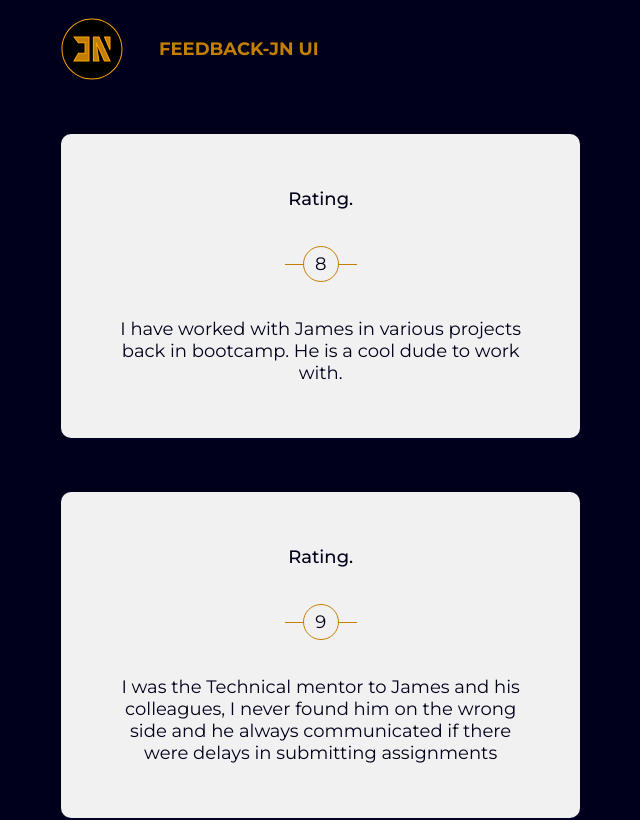
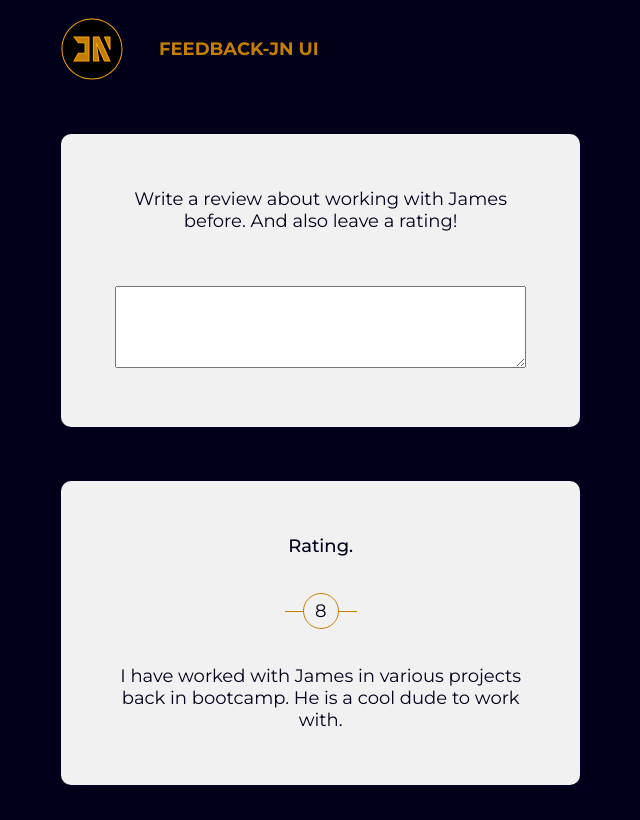
Before and after one commit to devjamesnjoroge/react-portfolio, a React (Create React App) app: page / in a window 1280 px wide. Shown: the top 820 px of the page, without its empty margins (2-642 px from the left). Built offline with nearby package versions, Linux system fonts and the light colour scheme.

Commit message:
ft: create feedback form component

```diff
--- a/src/App.js
+++ b/src/App.js
@@ -1,3 +1,4 @@
+import FeedbackForm from "./Components/FeedbackForm"
 import FeedbackList from "./Components/FeedbackList"
 import Navbar from "./Components/Navbar"
 import FeedbackData from "./data/FeedbackData"
@@ -9,6 +10,7 @@ function App() {
     <>
         <div className="container">
             <Navbar />
+            <FeedbackForm />
             <FeedbackList feedback={FeedbackData} />
         </div>
     </>
--- /dev/null
+++ b/src/Components/FeedbackForm.jsx
@@ -0,0 +1,19 @@
+import React from 'react'
+import Card from '../shared/Card'
+
+function FeedbackForm() {
+  return (
+    <div className="mt-5">
+        <Card>
+        <form>
+            <label htmlFor="review">
+                Write a review about working with James before. And also leave a rating!
+            </label>
+            <textarea className='review-input' type="text" name="review" id="review"></textarea>
+        </form>
+        </Card>
+    </div>
+  )
+}
+
+export default FeedbackForm
--- a/src/index.scss
+++ b/src/index.scss
@@ -95,6 +95,15 @@ body{
     content: '';
 }
 
+/* Form styling */
+
+.review-input{
+    margin-top: 3rem;
+    width: 100%;
+    padding: 1rem .5rem;
+    height: 50%;
+}
+
 /* Large media screens */
 
 @media screen and (min-width: 992px) {
```
